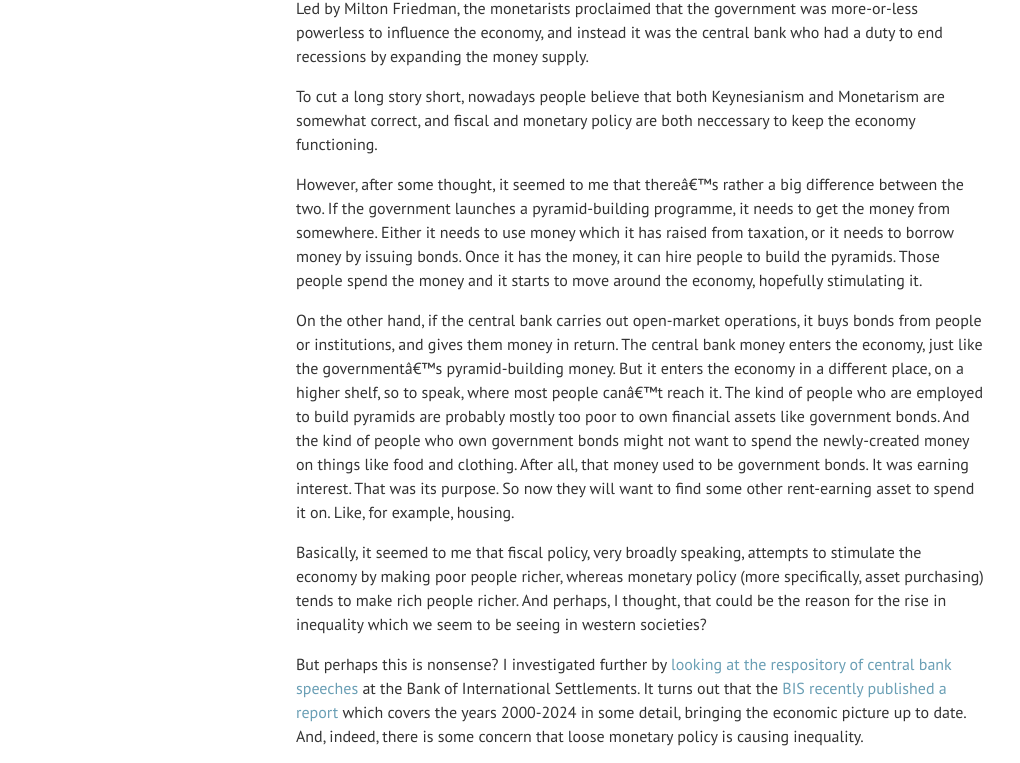
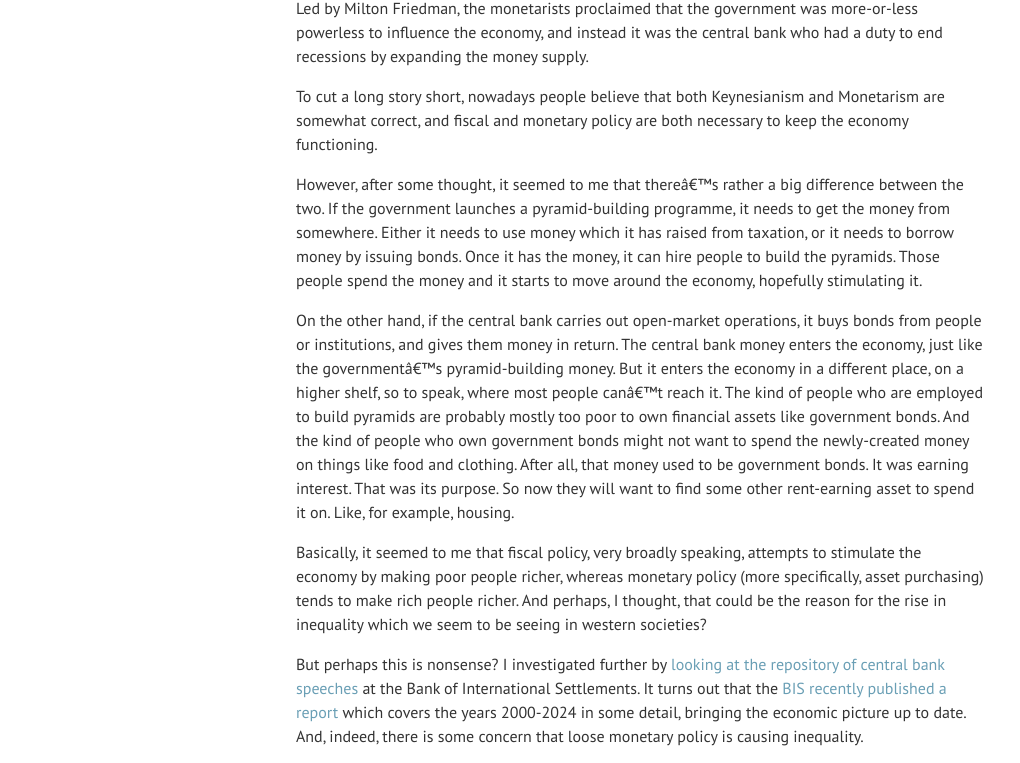
Before and after one commit to datascienceconfidential/datascienceconfidential.github.io, a Jekyll site: the page built from _posts/2024-06-27-monetary-versus-fiscal-policy.md, in a window 1280 px wide and 1400 px high, scrolled down 1436 px. Shown: the part 174-937 px from the top of the window, without its empty margins (0-1020 px from the left). Built offline with Jekyll 4.4.1, drawn with Linux system fonts in a browser that asks for light colours; a script that is not in the unit is left out; comment, search, counter and statistics services are not loaded.

Commit message:
Update 2024-06-27-monetary-versus-fiscal-policy.md
Corrected 2 spelling errors

```diff
--- a/_posts/2024-06-27-monetary-versus-fiscal-policy.md
+++ b/_posts/2024-06-27-monetary-versus-fiscal-policy.md
@@ -19,7 +19,7 @@ Central Banks have two main ways of intervening in the economy (called *monetary
 
 In order to get up to speed with developments in economics, I read a book from the turn of the century called *New Ideas from Dead Economists* by Todd G. Buchholz. It was rather enlightening. It turns out that the idea of stopping recessions by government spending (known as *fiscal policy* rather than pyramid-building) which was described in the Croome book is based on Keynesian economics. Since *Introduction to Money* was published, another economic school emerged called Monetarism. Led by Milton Friedman, the monetarists proclaimed that the government was more-or-less powerless to influence the economy, and instead it was the central bank who had a duty to end recessions by expanding the money supply.
 
-To cut a long story short, nowadays people believe that both Keynesianism and Monetarism are somewhat correct, and fiscal and monetary policy are both neccessary to keep the economy functioning.
+To cut a long story short, nowadays people believe that both Keynesianism and Monetarism are somewhat correct, and fiscal and monetary policy are both necessary to keep the economy functioning.
 
 However, after some thought, it seemed to me that there's rather a big difference between the two. If the government launches a pyramid-building programme, it needs to get the money from somewhere. Either it needs to use money which it has raised from taxation, or it needs to borrow money by issuing bonds. Once it has the money, it can hire people to build the pyramids. Those people spend the money and it starts to move around the economy, hopefully stimulating it.
 
@@ -27,7 +27,7 @@ On the other hand, if the central bank carries out open-market operations, it bu
 
 Basically, it seemed to me that fiscal policy, very broadly speaking, attempts to stimulate the economy by making poor people richer, whereas monetary policy (more specifically, asset purchasing) tends to make rich people richer. And perhaps, I thought, that could be the reason for the rise in inequality which we seem to be seeing in western societies?
 
-But perhaps this is nonsense? I investigated further by [looking at the respository of central bank speeches](https://datascienceconfidential.github.io/python/nlp/2024/05/14/things-central-bankers-say.html) at the Bank of International Settlements. It turns out that the [BIS recently published a report](https://www.bis.org/publ/arpdf/ar2024e2.htm#fn_45) which covers the years 2000-2024 in some detail, bringing the economic picture up to date. And, indeed, there is some concern that loose monetary policy is causing inequality.
+But perhaps this is nonsense? I investigated further by [looking at the repository of central bank speeches](https://datascienceconfidential.github.io/python/nlp/2024/05/14/things-central-bankers-say.html) at the Bank of International Settlements. It turns out that the [BIS recently published a report](https://www.bis.org/publ/arpdf/ar2024e2.htm#fn_45) which covers the years 2000-2024 in some detail, bringing the economic picture up to date. And, indeed, there is some concern that loose monetary policy is causing inequality.
 
 In fact, I found a [2021 speech](https://www.bis.org/review/r211123f.pdf) given by ECB official Isabel Schnabel which covered these exact points! Here are some quotes:
 
```
